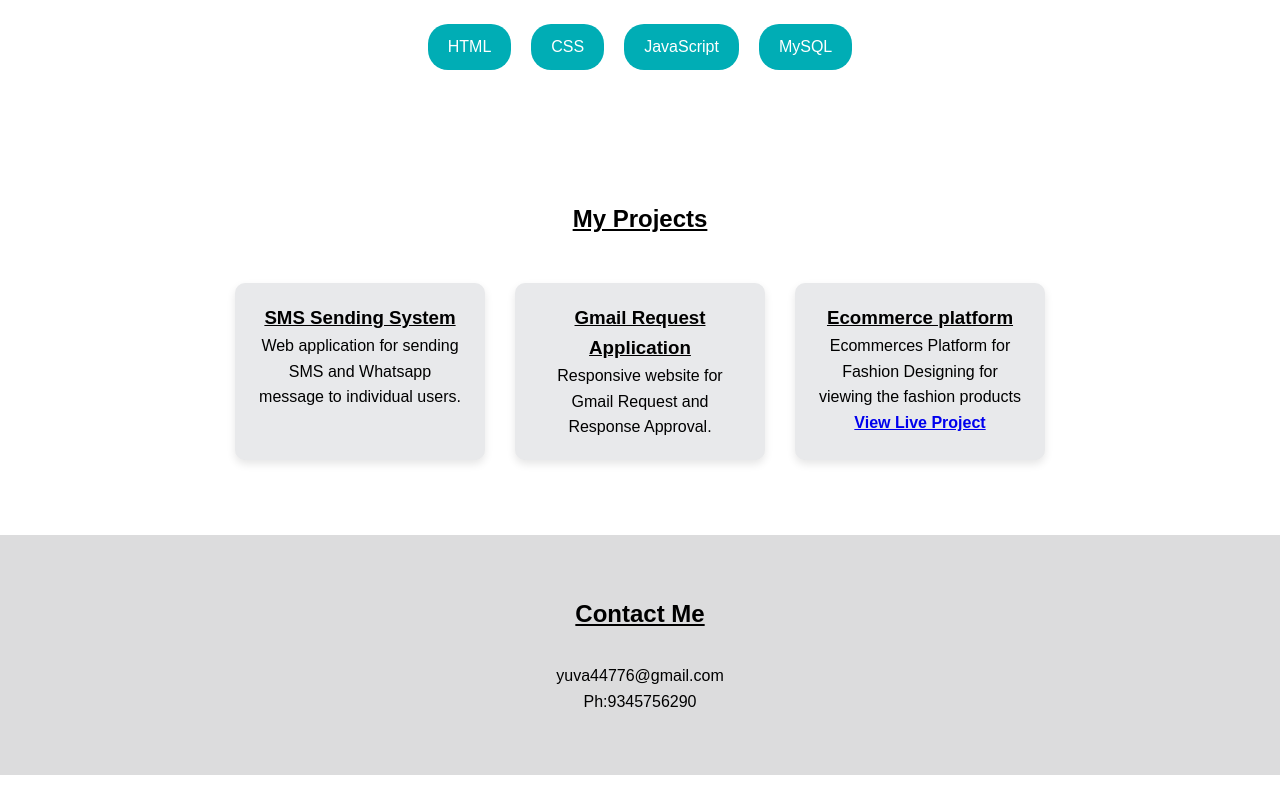
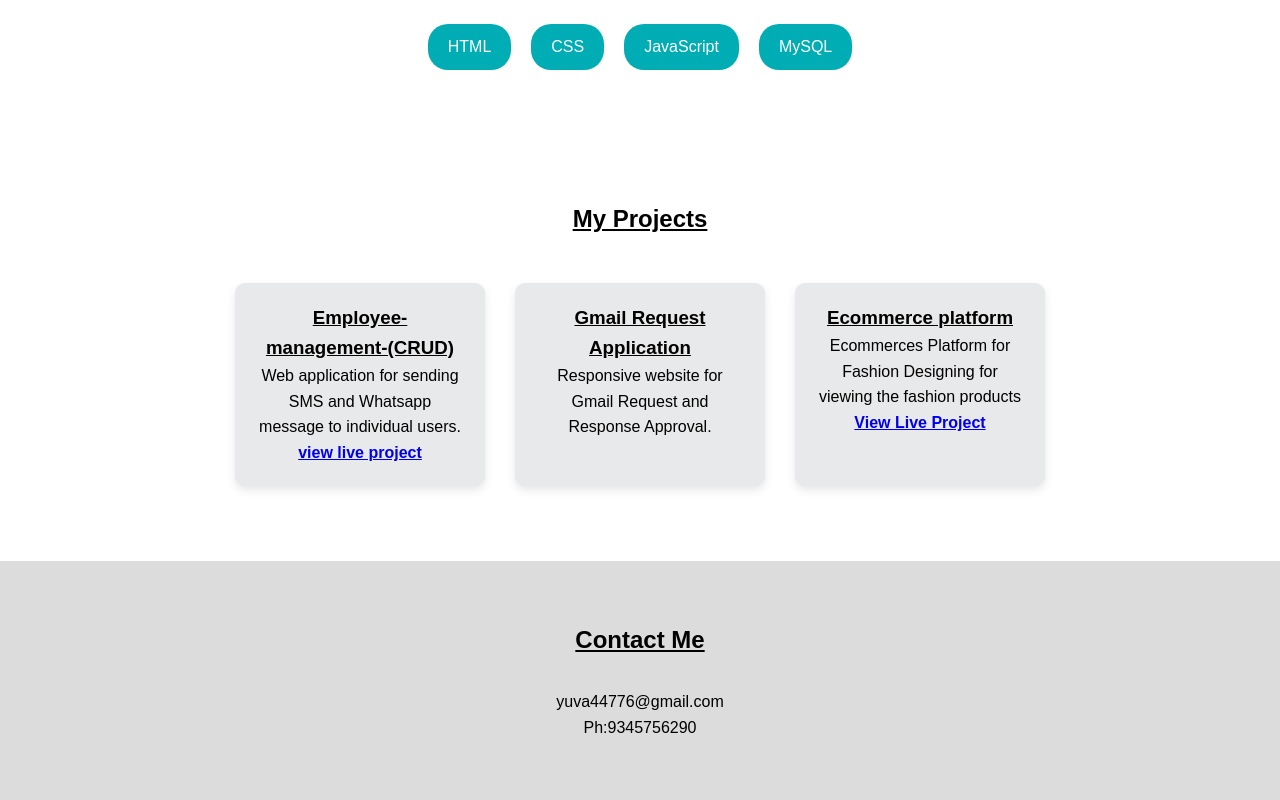
Before and after one commit to yuva44776-debug/portfolio, a plain HTML site: page index.html in a window 1280 px wide. Shown: the part 1118-1918 px from the top of the page. Before the commit the page ends 1893 px from the top, so only its background shows below. Drawn offline with Linux system fonts and the light colour scheme.

Commit message:
Initial portfolio project

```diff
--- a/index.html
+++ b/index.html
@@ -66,8 +66,11 @@
         <h2><U><B>My Projects</B></U></h2>
         <div class="project-container">
             <div class="project-card">
-                <h3><u><B>SMS Sending System</B></u></h3>
+                <h3><u><B>Employee-management-(CRUD)</B></u></h3>
                 <p>Web application for sending SMS and Whatsapp message to individual users.</p>
+                <B><a href="https://yuva44776-debug.github.io/employee-management-system/" target="_blank" class="live-btn">
+                    view live project </B>
+                </a>
             </div>
             <div class="project-card">
                 <h3><u><B>Gmail Request Application</B></u></h3>
```
